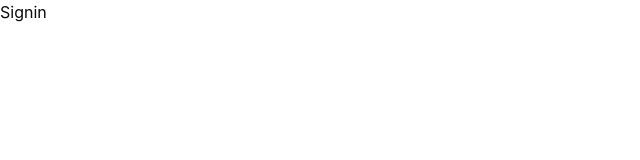
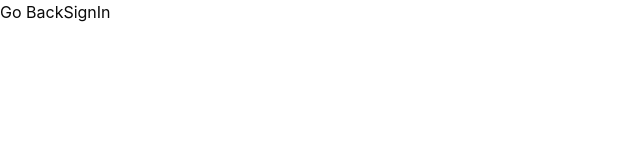
Before and after one commit to Pallab-Ghosh/File_Sharing_Applicationa, a Next.js app in the folder Frontend/my-app/: page /Signin in a window 1280 px wide. Shown: the top 160 px of the page, without its empty margins (0-640 px from the left). Built offline with nearby package versions, Linux system fonts and the light colour scheme.

Commit message:
update on page.jsx need to change

```diff
--- a/Frontend/my-app/app/(auth)/Signin/page.jsx
+++ b/Frontend/my-app/app/(auth)/Signin/page.jsx
@@ -1,9 +1,15 @@
+'use client'
+import { useRouter } from 'next/navigation';
 import React from 'react'
 
-const Signin = () => {
+const SignIn = () => {
+  const router = useRouter();
   return (
-    <div>Signin</div>
+    <div>
+       <button onClick={()=>router.push('/')}>Go Back</button>
+      SignIn
+      </div>
   )
 }
 
-export default Signin
+export default SignIn
```
